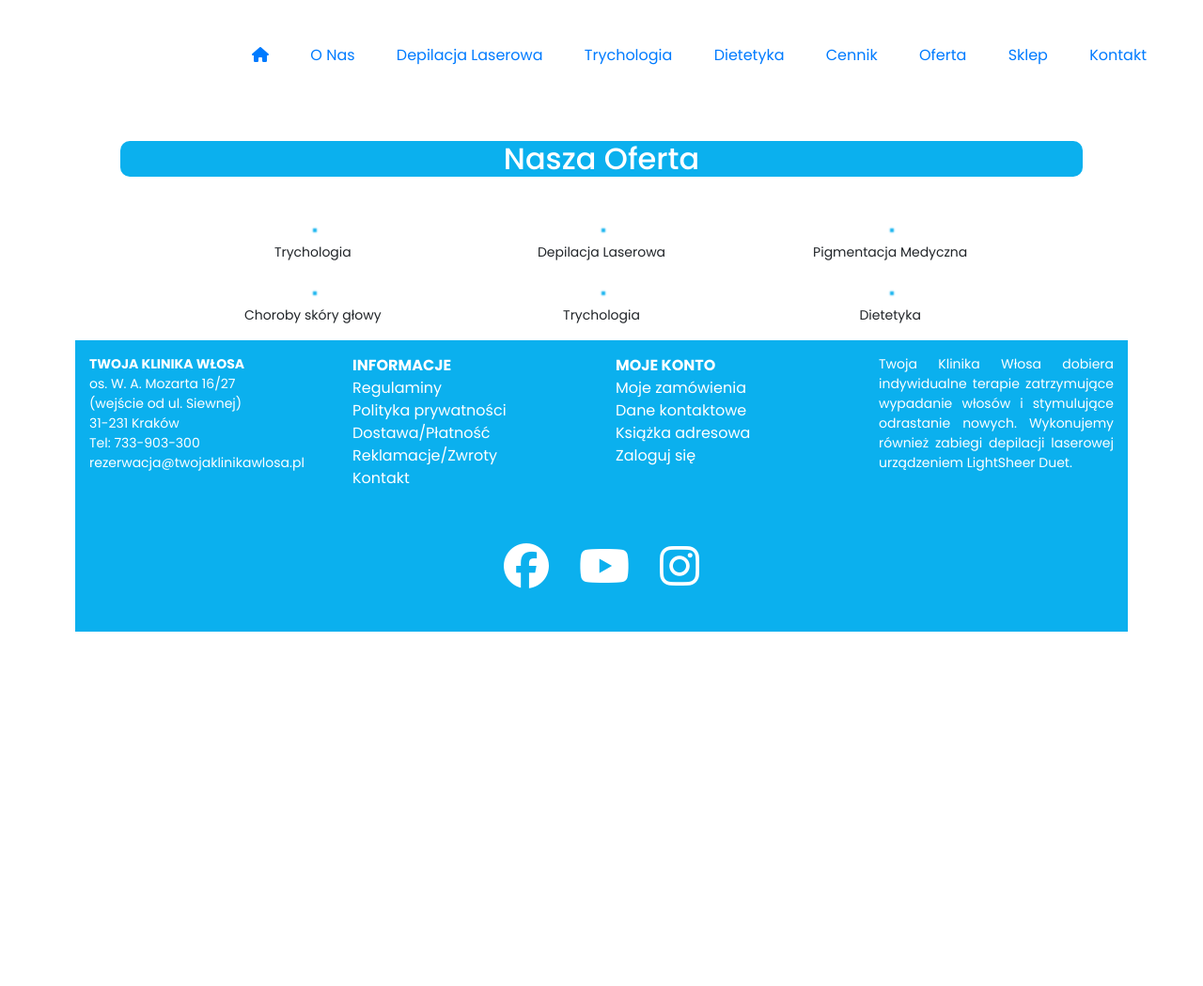
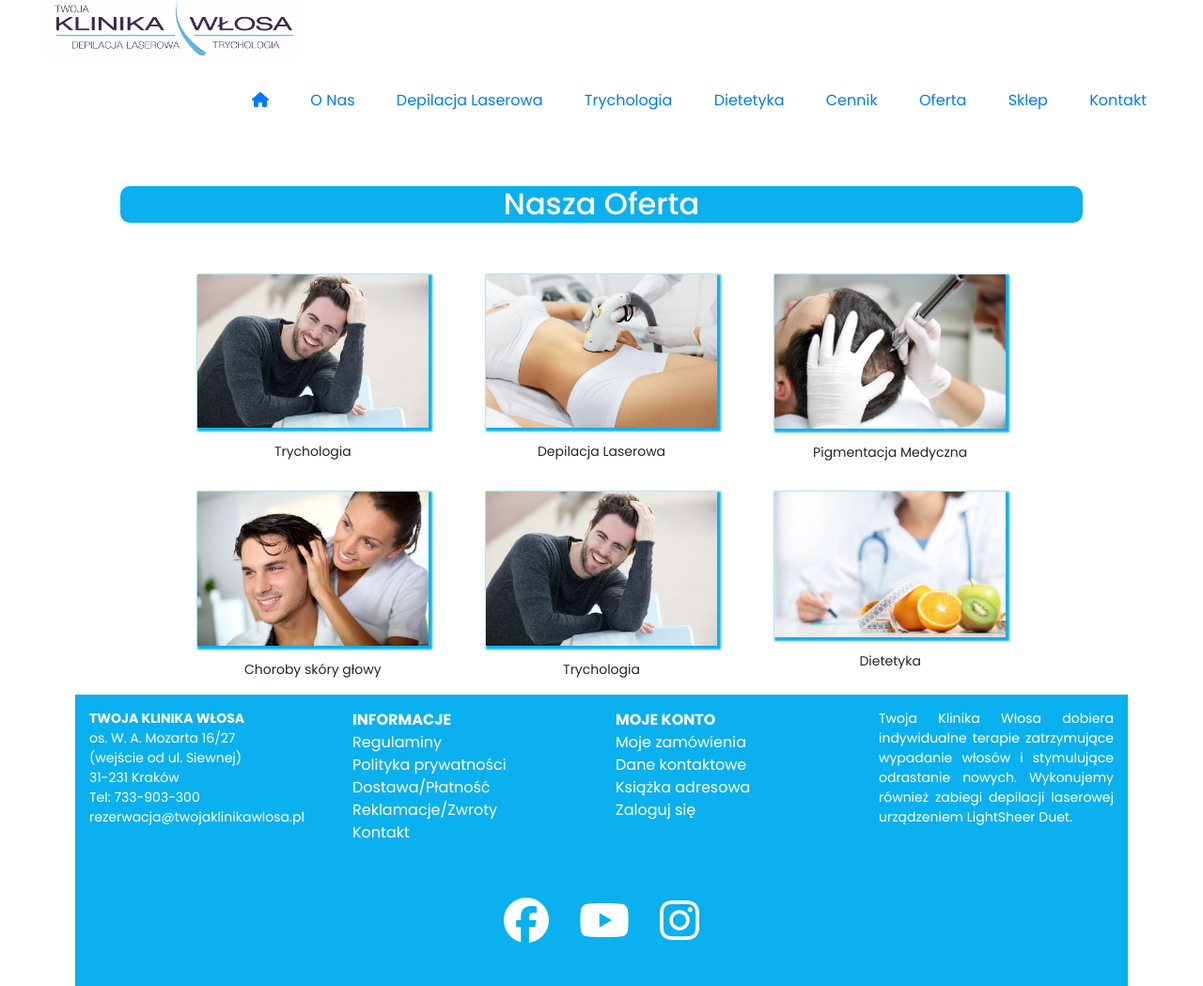
Before and after one commit to Rafal2707/TwojaKlinikaWlosa, a plain HTML site: page oferta.html in a window 1280 px wide. Shown: the whole page at 94% size. Before the commit the page ends 800 px from the top, so only its background shows below. Drawn offline with nearby package versions, Linux system fonts and the light colour scheme; the site is published under a folder, as on GitHub Pages, so addresses that start at the root find nothing.

Commit message:
fixing images

```diff
--- a/oferta.html
+++ b/oferta.html
@@ -21,7 +21,7 @@
   <body>
     <nav class="sticky-top">
       <div class="logo">
-        <a href="index.html"><img src="/img/logo.png" alt="" /></a>
+        <a href="index.html"><img src="img/logo.png" alt="" /></a>
       </div>
       <label for="btn" class="icon">
         <span class="fa fa-bars"></span>
@@ -65,37 +65,37 @@
         <h2>Nasza Oferta</h2>
         <div class="block">
           <a href="">
-            <img src="/img/mezczyzna baner.jpg" alt="" />
+            <img src="img/mezczyzna baner.jpg" alt="" />
           </a>
           <p>Trychologia</p>
         </div>
         <div class="block">
           <a href="">
-            <img src="/img/depilacja strona glowna.jpg" alt="" />
+            <img src="img/depilacja strona glowna.jpg" alt="" />
           </a>
           <p>Depilacja Laserowa</p>
         </div>
         <div class="block">
           <a href="">
-            <img src="/img/pigmentacja.jpg" alt="" />
+            <img src="img/pigmentacja.jpg" alt="" />
           </a>
           <p>Pigmentacja Medyczna</p>
         </div>
         <div class="block">
           <a href="">
-            <img src="/img/trychologiabanerdolny.jpg" alt="" />
+            <img src="img/trychologiabanerdolny.jpg" alt="" />
           </a>
           <p>Choroby skóry głowy</p>
         </div>
         <div class="block">
           <a href="">
-            <img src="/img/mezczyzna baner.jpg" alt="" />
+            <img src="img/mezczyzna baner.jpg" alt="" />
           </a>
           <p>Trychologia</p>
         </div>
         <div class="block">
           <a href="">
-            <img src="/img/dietytyka.jpg" alt="" />
+            <img src="img/dietytyka.jpg" alt="" />
           </a>
           <p>Dietetyka</p>
         </div>
```
Also changed, not shown: about.html (+4 -4 lines), cennik.html (+6 -6 lines), contact.html (+2 -2 lines), depilacja.html (+2 -2 lines), index.html (+7 -7 lines), karboksykoterapia.html (+1 -1 lines), read-more.html (+1 -1 lines), trychologia.html (+2 -2 lines).
